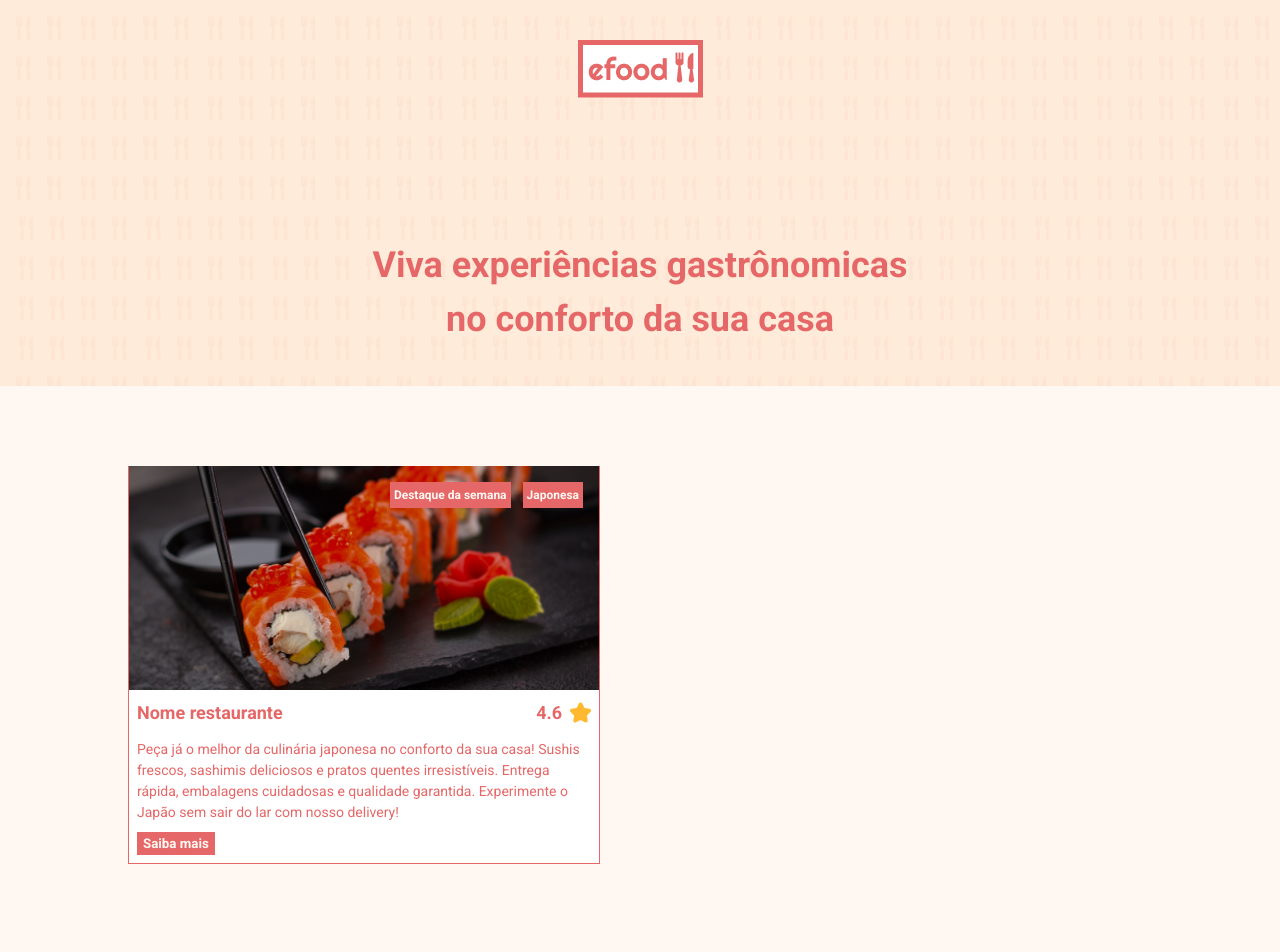
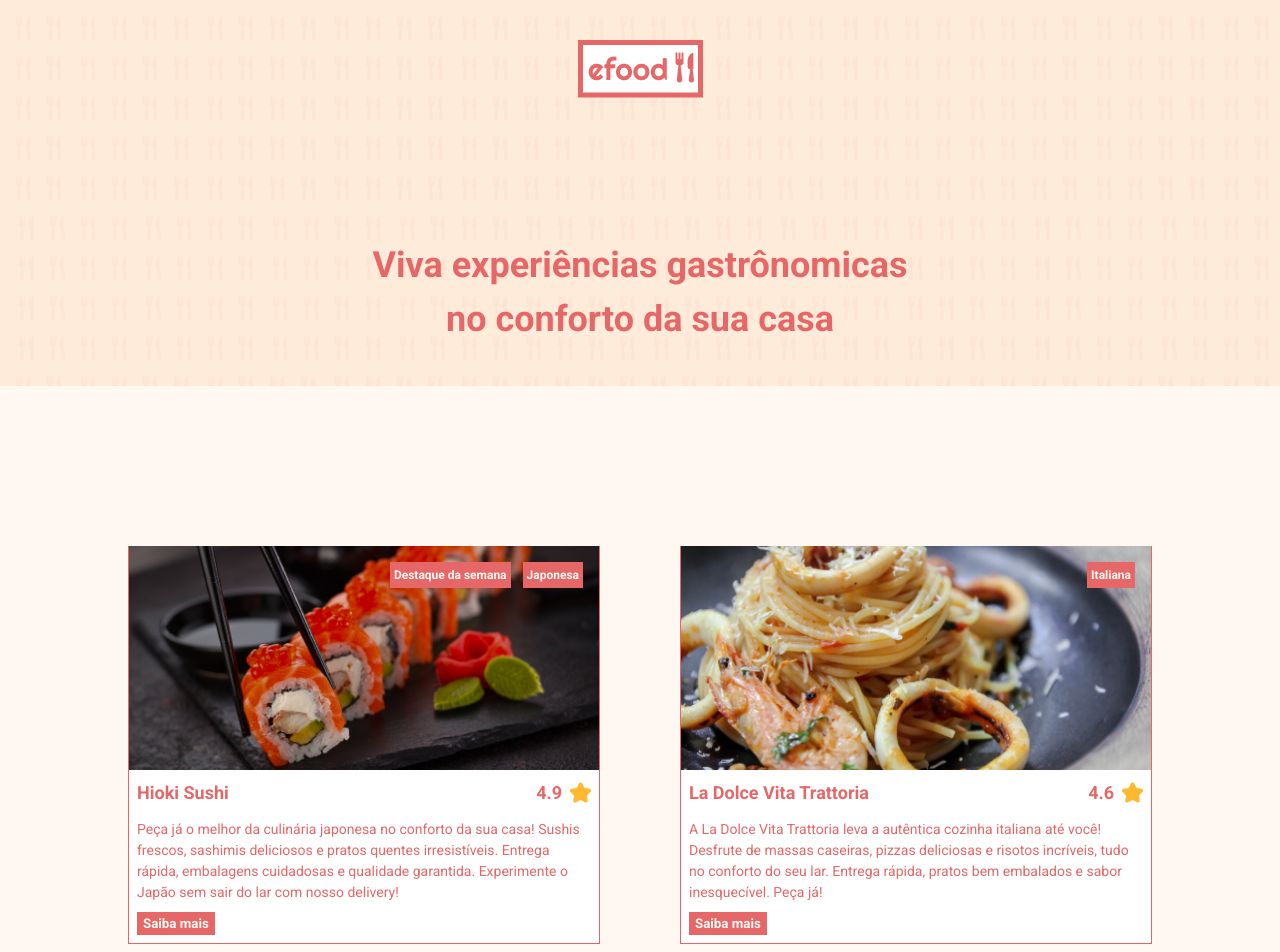
Before and after one commit to isabelaramoss/efood, a React (Create React App) app: page / in a window 1280 px wide. Shown: the top 952 px of the page. Before the commit the page ends 864 px from the top, so only its background shows below. Built offline with nearby package versions, Linux system fonts and the light colour scheme.

Commit message:
feat: adição de FoodList, Food model e página Home

```diff
--- a/src/App.tsx
+++ b/src/App.tsx
@@ -1,16 +1,17 @@
+import { BrowserRouter } from 'react-router-dom'
 import { GlobalStyle } from './styles'
 import Header from './components/Header'
-import FoodCard from './components/FoodCard'
+import Home from './pages/Home'
 
 function App() {
   return (
-    <>
+    <BrowserRouter>
       <GlobalStyle />
       <Header />
       <div className="container">
-        <FoodCard />
+        <Home />
       </div>
-    </>
+    </BrowserRouter>
   )
 }
 
--- a/src/components/FoodCard/index.tsx
+++ b/src/components/FoodCard/index.tsx
@@ -1,6 +1,6 @@
+import Tag from '../Tag'
 import starIcon from '../../assets/star.png'
-import img from '../../assets/sushi.png'
-import Tag from '../Tag'
+
 import {
   FoodContainer,
   TagContent,
@@ -11,27 +11,39 @@ import {
   Button
 } from './style'
 
-const FoodCard = () => (
+type Props = {
+  image: string
+  tagInfos: string[]
+  title: string
+  rating: string
+  description: string
+  id: number
+}
+
+const FoodCard = ({
+  image,
+  tagInfos,
+  title,
+  rating,
+  description,
+  id
+}: Props) => (
   <FoodContainer>
-    <img src={img} alt="#" />
+    <img src={image} alt="#" />
     <TagContent className="tag">
-      <Tag>Destaque da semana</Tag>
-      <Tag>Japonesa</Tag>
+      {tagInfos.map((t) => (
+        <Tag key={id}>{t}</Tag>
+      ))}
     </TagContent>
     <InfoContent>
       <Infos>
-        <h4>Nome restaurante</h4>
+        <h4>{title}</h4>
         <RatingContainer>
-          <h4>4.6</h4>
+          <h4>{rating}</h4>
           <img src={starIcon} alt="Imagem estrela" />
         </RatingContainer>
       </Infos>
-      <Descr>
-        Peça já o melhor da culinária japonesa no conforto da sua casa! Sushis
-        frescos, sashimis deliciosos e pratos quentes irresistíveis. Entrega
-        rápida, embalagens cuidadosas e qualidade garantida. Experimente o Japão
-        sem sair do lar com nosso delivery!
-      </Descr>
+      <Descr>{description}</Descr>
       <Button>Saiba mais</Button>
     </InfoContent>
   </FoodContainer>
--- a/src/components/FoodCard/style.ts
+++ b/src/components/FoodCard/style.ts
@@ -9,6 +9,7 @@ export const FoodContainer = styled.div`
   border: 1px solid ${colors.primary};
   border-top: none;
   position: relative;
+  margin-bottom: 48px;
 
   > img {
     width: 100%;
--- /dev/null
+++ b/src/components/FoodList/index.tsx
@@ -0,0 +1,29 @@
+import Food from '../../models/Food'
+import FoodCard from '../FoodCard'
+import { FoodListContainer, List } from './style'
+
+export type Props = {
+  items: Food[]
+}
+
+const FoodList = ({ items }: Props) => (
+  <FoodListContainer>
+    <div className="container">
+      <List>
+        {items.map((food) => (
+          <FoodCard
+            key={food.id}
+            image={food.image}
+            tagInfos={food.tagInfos}
+            title={food.title}
+            rating={food.rating}
+            description={food.description}
+            id={food.id}
+          />
+        ))}
+      </List>
+    </div>
+  </FoodListContainer>
+)
+
+export default FoodList
--- /dev/null
+++ b/src/components/FoodList/style.ts
@@ -0,0 +1,13 @@
+import styled from 'styled-components'
+import { Props } from '.'
+
+export const FoodListContainer = styled.section<Omit<Props, 'items'>>`
+  padding: 32px 0;
+`
+
+export const List = styled.ul`
+  display: grid;
+  grid-template-columns: repeat(2, 1fr);
+  column-gap: 80px;
+  margin-top: 48px;
+`
--- /dev/null
+++ b/src/models/Food.ts
@@ -0,0 +1,26 @@
+class Food {
+  image: string
+  tagInfos: string[]
+  title: string
+  rating: string
+  description: string
+  id: number
+
+  constructor(
+    image: string,
+    tagInfos: string[],
+    title: string,
+    rating: string,
+    description: string,
+    id: number
+  ) {
+    this.image = image
+    this.tagInfos = tagInfos
+    this.title = title
+    this.rating = rating
+    this.description = description
+    this.id = id
+  }
+}
+
+export default Food
--- /dev/null
+++ b/src/pages/Home/index.tsx
@@ -0,0 +1,69 @@
+import Food from '../../models/Food'
+import japonesa from '../../assets/sushi.png'
+import italiana from '../../assets/pasta.png'
+import FoodList from '../../components/FoodList'
+
+const main: Food[] = [
+  {
+    image: japonesa,
+    tagInfos: ['Destaque da semana', 'Japonesa'],
+    title: 'Hioki Sushi',
+    rating: '4.9',
+    description:
+      'Peça já o melhor da culinária japonesa no conforto da sua casa! Sushis frescos, sashimis deliciosos e pratos quentes irresistíveis. Entrega rápida, embalagens cuidadosas e qualidade garantida. Experimente o Japão sem sair do lar com nosso delivery!',
+    id: 1
+  },
+  {
+    image: italiana,
+    tagInfos: ['Italiana'],
+    title: 'La Dolce Vita Trattoria',
+    rating: '4.6',
+    description:
+      'A La Dolce Vita Trattoria leva a autêntica cozinha italiana até você! Desfrute de massas caseiras, pizzas deliciosas e risotos incríveis, tudo no conforto do seu lar. Entrega rápida, pratos bem embalados e sabor inesquecível. Peça já!',
+    id: 2
+  },
+  {
+    image: italiana,
+    tagInfos: ['Italiana'],
+    title: 'La Dolce Vita Trattoria',
+    rating: '4.6',
+    description:
+      'A La Dolce Vita Trattoria leva a autêntica cozinha italiana até você! Desfrute de massas caseiras, pizzas deliciosas e risotos incríveis, tudo no conforto do seu lar. Entrega rápida, pratos bem embalados e sabor inesquecível. Peça já!',
+    id: 3
+  },
+  {
+    image: italiana,
+    tagInfos: ['Italiana'],
+    title: 'La Dolce Vita Trattoria',
+    rating: '4.6',
+    description:
+      'A La Dolce Vita Trattoria leva a autêntica cozinha italiana até você! Desfrute de massas caseiras, pizzas deliciosas e risotos incríveis, tudo no conforto do seu lar. Entrega rápida, pratos bem embalados e sabor inesquecível. Peça já!',
+    id: 4
+  },
+  {
+    image: italiana,
+    tagInfos: ['Italiana'],
+    title: 'La Dolce Vita Trattoria',
+    rating: '4.6',
+    description:
+      'A La Dolce Vita Trattoria leva a autêntica cozinha italiana até você! Desfrute de massas caseiras, pizzas deliciosas e risotos incríveis, tudo no conforto do seu lar. Entrega rápida, pratos bem embalados e sabor inesquecível. Peça já!',
+    id: 5
+  },
+  {
+    image: italiana,
+    tagInfos: ['Italiana'],
+    title: 'La Dolce Vita Trattoria',
+    rating: '4.6',
+    description:
+      'A La Dolce Vita Trattoria leva a autêntica cozinha italiana até você! Desfrute de massas caseiras, pizzas deliciosas e risotos incríveis, tudo no conforto do seu lar. Entrega rápida, pratos bem embalados e sabor inesquecível. Peça já!',
+    id: 6
+  }
+]
+
+const Home = () => (
+  <>
+    <FoodList items={main} />
+  </>
+)
+
+export default Home
```
